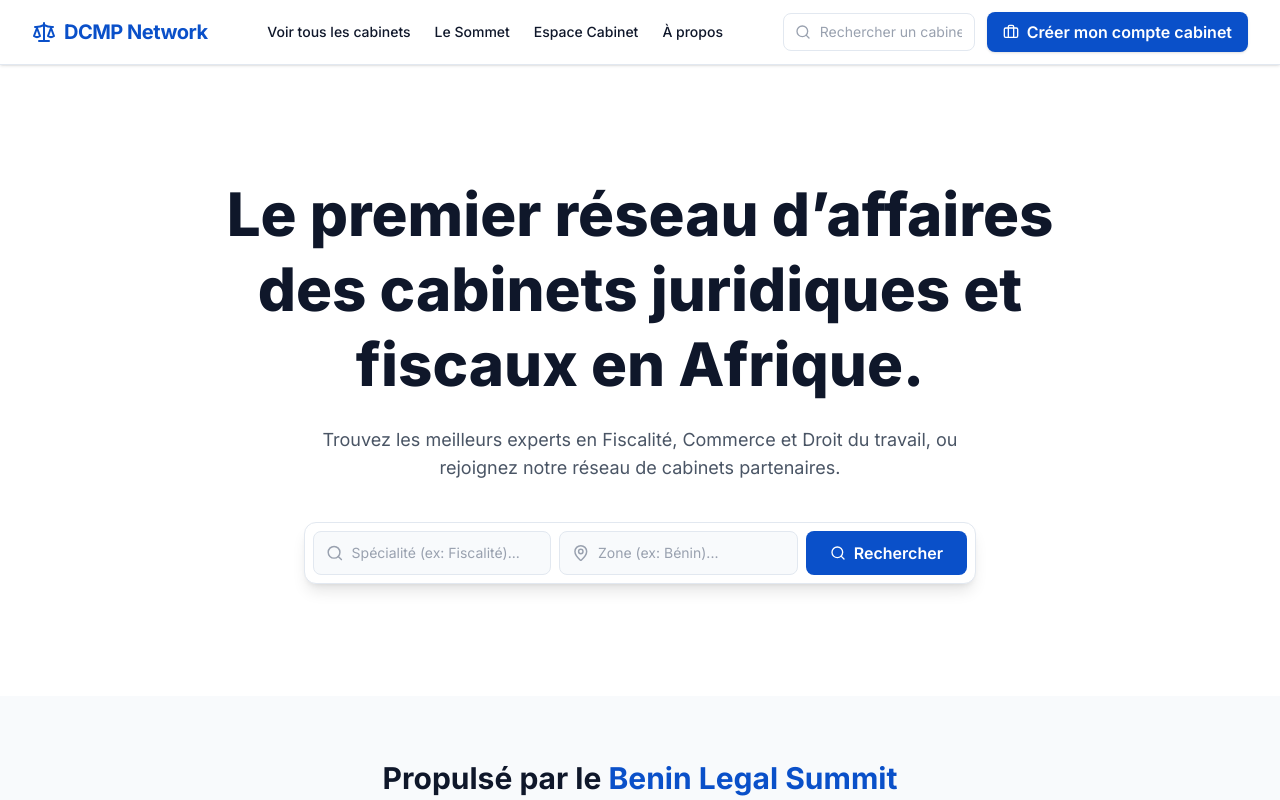
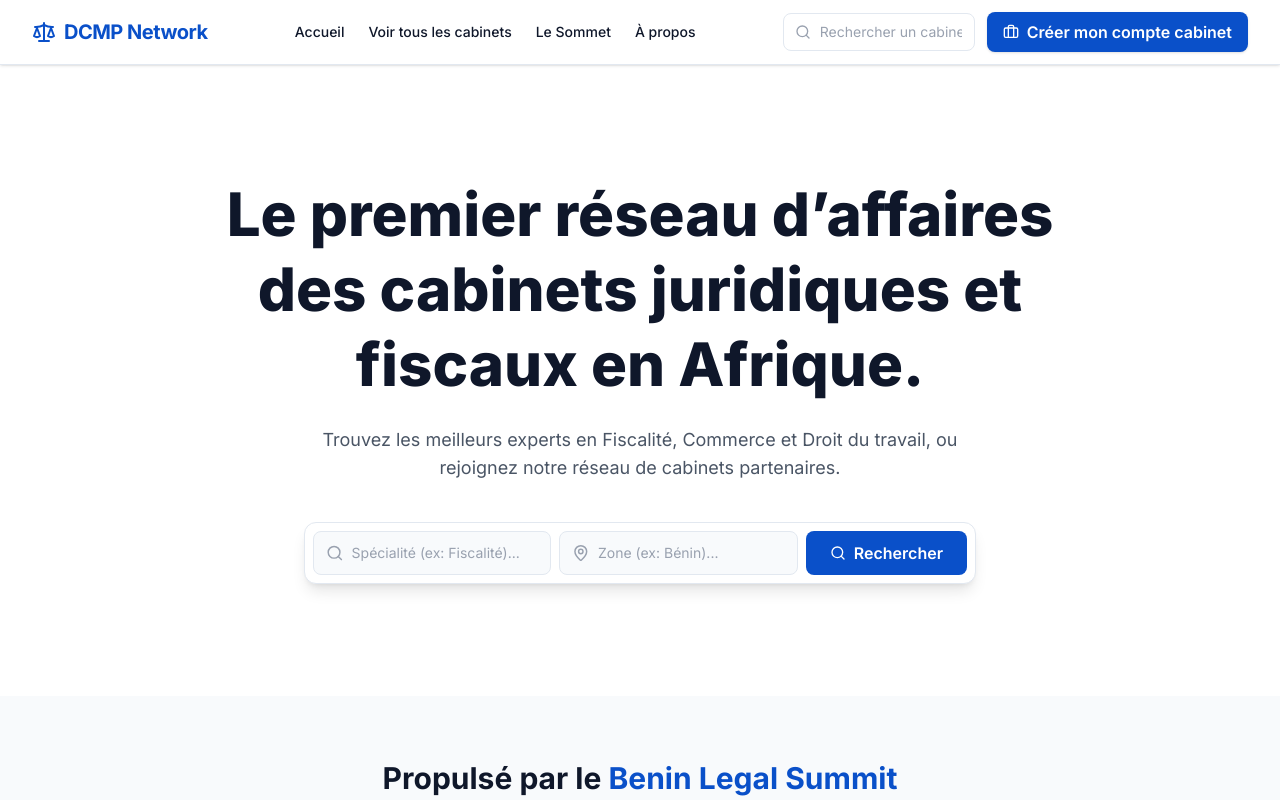
Before and after one commit to PATAWALA/Gabin-GADA---Le-Droit-c-est-ma-Passion, a Next.js app: page / in a window 1280 px wide. Shown: the top 800 px of the page. Built offline with nearby package versions, Linux system fonts and the light colour scheme.

Commit message:
7 update

```diff
--- a/src/components/layout/Header.tsx
+++ b/src/components/layout/Header.tsx
@@ -7,7 +7,7 @@ import { Scale, Menu, X, Briefcase, Search } from 'lucide-react';
 
 export default function Header() {
   const [mobileOpen, setMobileOpen] = useState(false);
-  const [searchOpen, setSearchOpen] = useState(false); // overlay recherche mobile
+  const [searchOpen, setSearchOpen] = useState(false);
   const [searchQuery, setSearchQuery] = useState('');
   const router = useRouter();
 
@@ -35,14 +35,14 @@ export default function Header() {
 
           {/* Navigation desktop (gauche) */}
           <nav className="hidden md:flex items-center gap-6 text-sm font-medium">
+            <Link href="/" className="text-[#0F172A] hover:text-[#0A50C9] transition-colors">
+              Accueil
+            </Link>
             <Link href="/cabinets" className="text-[#0F172A] hover:text-[#0A50C9] transition-colors">
               Voir tous les cabinets
             </Link>
             <Link href="/sommet" className="text-[#0F172A] hover:text-[#0A50C9] transition-colors">
               Le Sommet
-            </Link>
-            <Link href="/espace-cabinet" className="text-[#0F172A] hover:text-[#0A50C9] transition-colors">
-              Espace Cabinet
             </Link>
             <Link href="/a-propos" className="text-[#0F172A] hover:text-[#0A50C9] transition-colors">
               À propos
@@ -89,7 +89,7 @@ export default function Header() {
           </div>
         </div>
 
-        {/* Overlay recherche mobile (pleine largeur, en dessous du header) */}
+        {/* Overlay recherche mobile */}
         {searchOpen && (
           <div className="md:hidden pb-3 border-t border-[#E2E8F0] pt-3">
             <form onSubmit={handleSearch} className="relative">
@@ -109,14 +109,14 @@ export default function Header() {
         {/* Menu mobile (hamburger) */}
         {mobileOpen && (
           <div className="md:hidden pb-4 border-t border-[#E2E8F0] pt-3 space-y-3">
+            <Link href="/" className="block py-2 text-[#0F172A] hover:text-[#0A50C9] text-sm">
+              Accueil
+            </Link>
             <Link href="/cabinets" className="block py-2 text-[#0F172A] hover:text-[#0A50C9] text-sm">
               Voir tous les cabinets
             </Link>
             <Link href="/sommet" className="block py-2 text-[#0F172A] hover:text-[#0A50C9] text-sm">
               Le Sommet
-            </Link>
-            <Link href="/espace-cabinet" className="block py-2 text-[#0F172A] hover:text-[#0A50C9] text-sm">
-              Espace Cabinet
             </Link>
             <Link href="/a-propos" className="block py-2 text-[#0F172A] hover:text-[#0A50C9] text-sm">
               À propos
```
